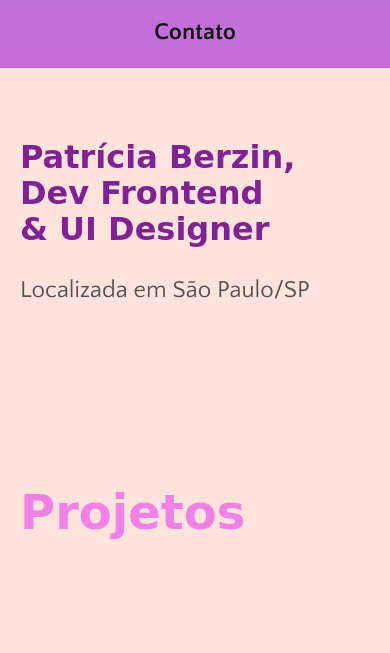
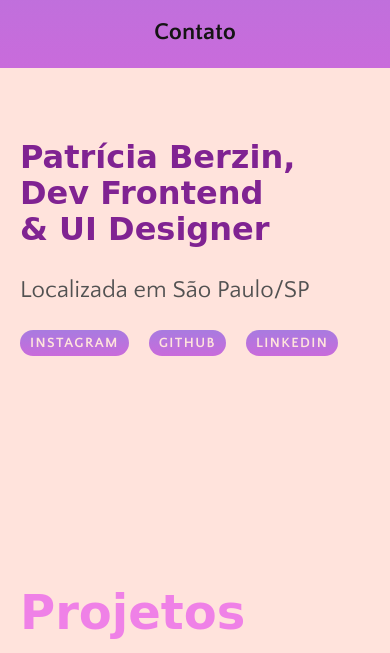
Before and after one commit to patiberzin/colinhafrontend.github.io, a plain HTML site: page index.html in a window 390 px wide. Shown: the part 191-844 px from the top of the page. Drawn offline with Linux system fonts and the light colour scheme; files whose address does not match are found by name; a web font is replaced by a local one.

Commit message:
btn redes breakpoint 400

```diff
--- a/introducao.css
+++ b/introducao.css
@@ -94,10 +94,19 @@
     .introducao h1::before {
         display: none;
     }
-    .botoes-redes {
-        display: none;
-    }
     .detalhes {
         display: none;
     }
+    .btn-top {
+        background: linear-gradient(#A87BE0,#C96BDB);
+        border-radius: 30px;
+        padding: 5px 10px;
+        color: #FFE3DC;
+        font-size: 14px;
+        line-height: 20px;
+        text-transform: uppercase;
+        font-weight: bold;
+        letter-spacing: .1em;
+        /*position: absolute;*/
+    }
 }
```
